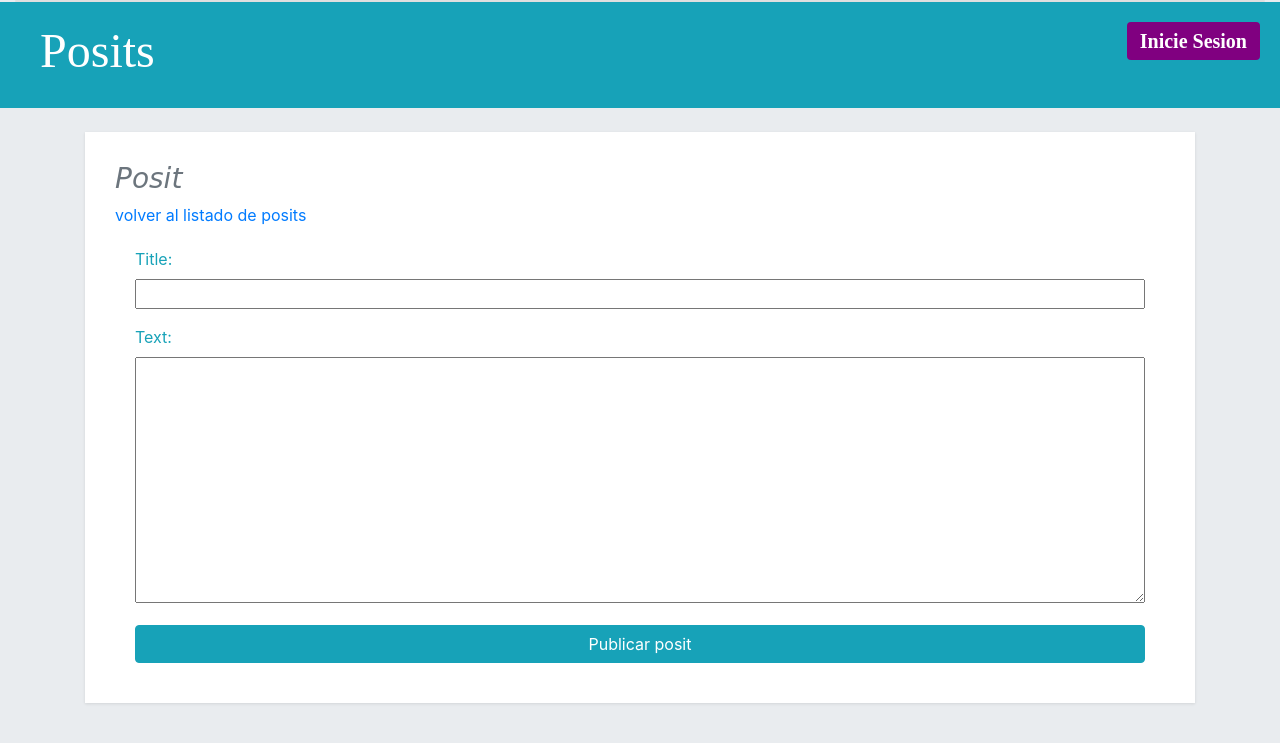
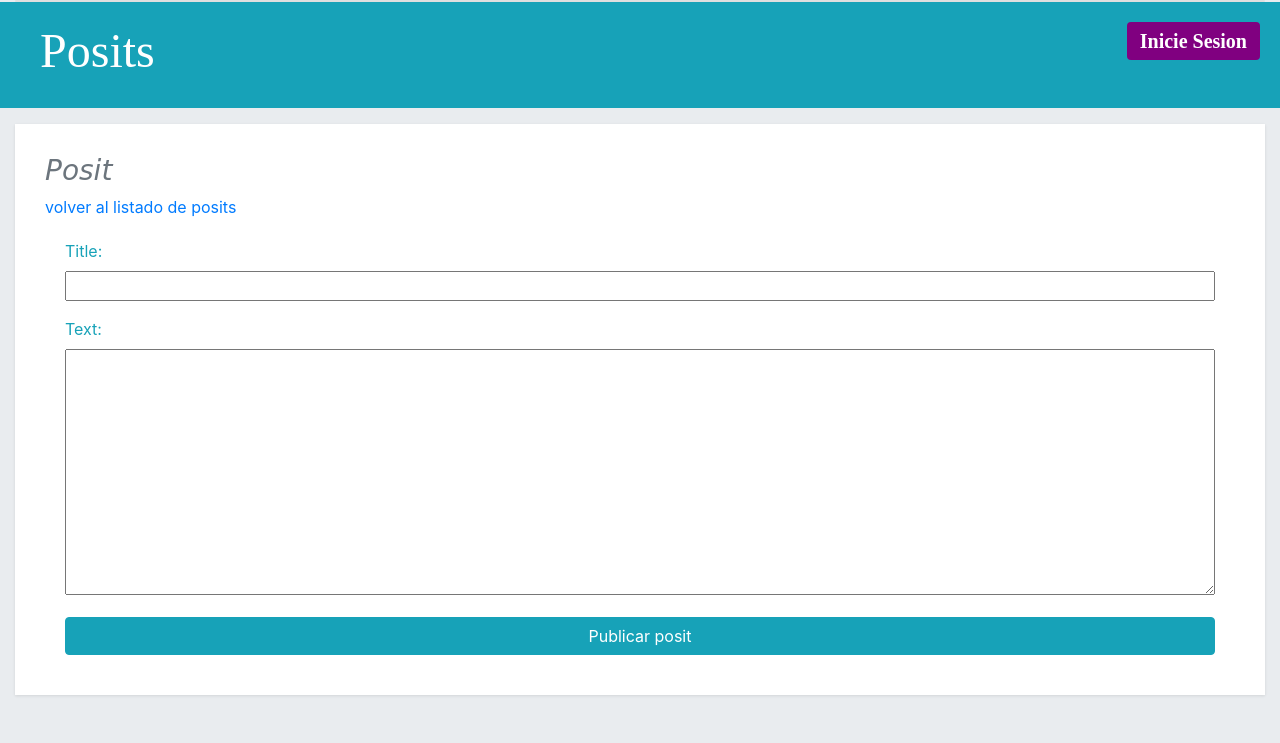
Before and after one commit to giampierre/Posits-Python, a Django app: page /post/new in a window 1280 px wide. Shown: the top 743 px of the page. Run offline with Django 3.2, Linux system fonts and the light colour scheme; some libraries are stand-ins or nearby versions.

Commit message:
cards edit and mew

```diff
--- a/notas/templates/notas/post_edit.html
+++ b/notas/templates/notas/post_edit.html
@@ -1,8 +1,8 @@
 {% extends 'notas/base.html' %}
 
 {% block content %}
-    <div class="container mt-4">
-            <div class="faqs-box mb-3">
+
+            <div class="my-3 faqs-box mb-3">
                 <div class="text-muted">
                     <h3>
                         <i>Posit</i>
@@ -17,5 +17,5 @@
                     </form>
                 </div>
             </div>
-        </div>
+
 {% endblock %}
```
